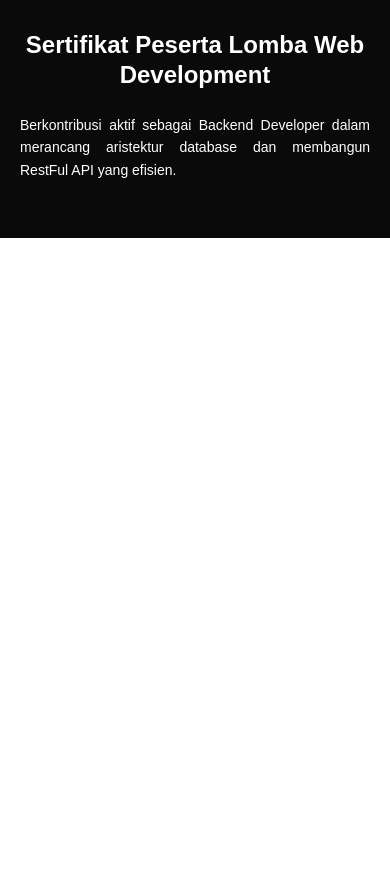
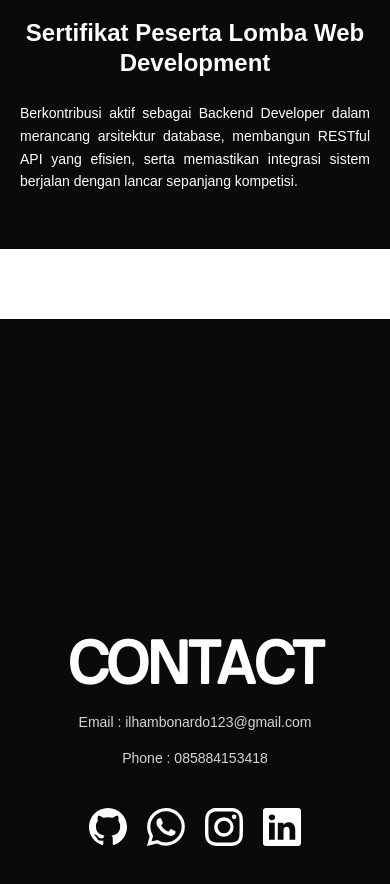
Before and after one commit to ilhambonardoo/my-porfolio, a Next.js app: page / in a window 390 px wide. Shown: the part 6941-7825 px from the top of the page. Before the commit the page ends 7260 px from the top, so only its background shows below. Built offline with nearby package versions, Linux system fonts and the light colour scheme.

Commit message:
Membuat section Contact

```diff
--- a/src/app/page.tsx
+++ b/src/app/page.tsx
@@ -7,6 +7,7 @@ import { useEffect, useState } from "react";
 import Education from "../components/Education";
 import Capabilities from "../components/Capabilities";
 import Certification from "../components/Certification";
+import Contact from "../components/Contact";
 
 export default function Home() {
   const [isMobile, setIsMobile] = useState(false);
@@ -40,6 +41,7 @@ export default function Home() {
           <Certification />
         </div>
       </div>
+      <Contact />
     </main>
   );
 }
--- /dev/null
+++ b/src/components/Contact.tsx
@@ -0,0 +1,46 @@
+import { contact } from "../constant/profile";
+
+const Contact = () => {
+  return (
+    <>
+      <section className="min-h-screen flex justify-center items-center bg-neutral-950 text-white px-5 md:px-0">
+        <div>
+          <div className="flex flex-col md:flex-row justify-center items-center gap-10 md:gap-0">
+            <div className="text-center md:text-left">
+              <h1 className="text-6xl sm:text-7xl md:text-9xl font-nb font-semibold tracking-tight">
+                CONTACT
+              </h1>
+              <div className="flex flex-col justify-center items-center gap-4 mt-4 md:mt-2">
+                <p className="font-light text-neutral-300 text-sm md:text-base">
+                  Email : ilhambonardo123@gmail.com
+                </p>
+                <p className="font-light text-neutral-300 text-sm md:text-base">
+                  Phone : 085884153418
+                </p>
+              </div>
+            </div>
+
+            <div className="flex gap-5 px-0 md:px-15 justify-center">
+              {contact.map((item, index) => {
+                const Icon = item.icon;
+                return (
+                  <div key={index}>
+                    <a
+                      href={item.src}
+                      target="_blank"
+                      rel="noopener noreferrer"
+                    >
+                      <Icon className="cursor-pointer hover:scale-110 transition-transform duration-300 w-9.5 h-9.5 md:w-11.25 md:h-11.25" />
+                    </a>
+                  </div>
+                );
+              })}
+            </div>
+          </div>
+        </div>
+      </section>
+    </>
+  );
+};
+
+export default Contact;
--- a/src/constant/profile.ts
+++ b/src/constant/profile.ts
@@ -1,3 +1,5 @@
+import { BsGithub, BsInstagram, BsLinkedin, BsWhatsapp } from "react-icons/bs";
+
 export const skills = [
   {
     title: "Software Engineering & Full Stack Web Dev",
@@ -47,6 +49,25 @@ export const certifications = [
     title: "Sertifikat Peserta Lomba Web Development",
     logo: "/certification/lomba.jpeg",
     description:
-      "Berkontribusi aktif sebagai Backend Developer dalam merancang aristektur database dan membangun RestFul API yang efisien. ",
+      "Berkontribusi aktif sebagai Backend Developer dalam merancang arsitektur database, membangun RESTful API yang efisien, serta memastikan integrasi sistem berjalan dengan lancar sepanjang kompetisi.",
   },
 ];
+
+export const contact = [
+  {
+    icon: BsGithub,
+    src: "https://github.com/ilhambonardoo",
+  },
+  {
+    icon: BsWhatsapp,
+    src: "https://wa.me/6285884153418",
+  },
+  {
+    icon: BsInstagram,
+    src: "https://www.instagram.com/ilhambonardoo/",
+  },
+  {
+    icon: BsLinkedin,
+    src: "https://www.linkedin.com/in/ilham-bonardo-marpaung-98875a33a/",
+  },
+];
```
